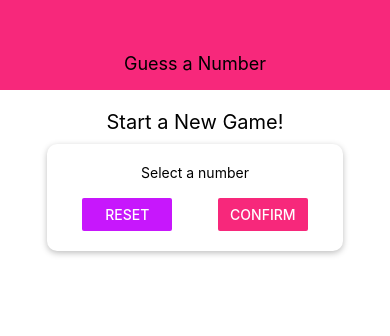
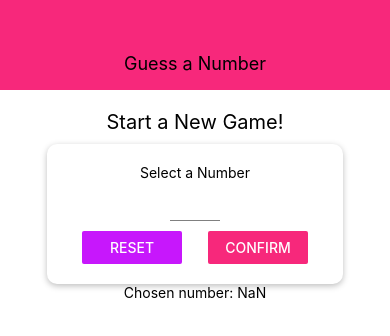
Before and after one commit to abj1305/practise-react-native, a React Native app in the folder guess-a-number/: screen / in a window 390 px wide. Both pictures are taken after a click on the button "CONFIRM". Shown: the top 336 px of the page. Built offline with nearby package versions, Linux system fonts and the light colour scheme.

Commit message:
guess a numbe -> first screen

```diff
--- /dev/null
+++ b/guess-a-number/components/Input.js
@@ -0,0 +1,17 @@
+import React from "react";
+import { TextInput, StyleSheet } from "react-native";
+
+const Input = (props) => {
+  return <TextInput {...props} style={{ ...styles.input, ...props.style }} />; // { ...props} adds all the props while we send while using this as an import and stylesheet will be fixed, that will not be overridden by the once we send
+};
+
+const styles = StyleSheet.create({
+  input: {
+    height: 30,
+    borderBottomColor: "grey",
+    borderBottomWidth: 1,
+    marginVertical: 10,
+  },
+});
+
+export default Input;
--- a/guess-a-number/screens/StartGameScreen.js
+++ b/guess-a-number/screens/StartGameScreen.js
@@ -1,26 +1,85 @@
-import React from "react";
-import { View, StyleSheet, Text, TextInput, Button } from "react-native";
+import React, { useState } from "react";
+import {
+  View,
+  Text,
+  StyleSheet,
+  Button,
+  TouchableWithoutFeedback,
+  Keyboard,
+} from "react-native";
 
 import Card from "../components/Card";
+import Input from "../components/Input";
 import Colors from "../constants/colors";
 
 const StartGameScreen = (props) => {
+  const [enteredValue, setEnteredValue] = useState("");
+  const [confirmed, setConfirmed] = useState(false);
+  const [selectedNumber, setSelectedNumber] = useState();
+
+  const numberInputHandler = (inputText) => {
+    setEnteredValue(inputText.replace(/[^0-9]/g, ""));
+  };
+
+  const resetInputHandler = () => {
+    setEnteredValue("");
+  };
+
+  const confirmInputHandler = () => {
+    const chosenNumber = parseInt(enteredValue);
+    if (chosenNumber === NaN || chosenNumber <= 0 || chosenNumber > 99) {
+      return;
+    }
+    setConfirmed(true);
+    setSelectedNumber(chosenNumber);
+    setEnteredValue("");
+  };
+
+  let confirmedOutput;
+  if (confirmed) {
+    confirmedOutput = <Text>Chosen number: {selectedNumber}</Text>;
+  }
+
   return (
+    <TouchableWithoutFeedback
+      onPress={() => {
+        Keyboard.dismiss();
+      }}
+    >
       <View style={styles.screen}>
         <Text style={styles.title}>Start a New Game!</Text>
         <Card style={styles.inputContainer}>
-        <Text>Select a number</Text>
-        <TextInput />
+          <Text>Select a Number</Text>
+          <Input
+            style={styles.input}
+            blurOnSubmit
+            autoCapitalize="none"
+            autoCorrect={false}
+            keyboardType="number-pad"
+            maxLength={2}
+            onChangeText={numberInputHandler}
+            value={enteredValue}
+          />
           <View style={styles.buttonContainer}>
             <View style={styles.button}>
-            <Button title="Reset" onPress={() => {}} color={Colors.accent} />
+              <Button
+                title="Reset"
+                onPress={resetInputHandler}
+                color={Colors.accent}
+              />
             </View>
             <View style={styles.button}>
-            <Button title="Confirm" onPress={() => {}} color={Colors.primary} />
+              <Button
+                title="Confirm"
+                onPress={confirmInputHandler}
+                color={Colors.primary}
+              />
             </View>
           </View>
         </Card>
+        {confirmedOutput}
       </View>
+    </TouchableWithoutFeedback>
   );
 };
 
@@ -46,7 +105,11 @@
     paddingHorizontal: 15,
   },
   button: {
-    width: "40%",
+    width: 100,
+  },
+  input: {
+    width: 50,
+    textAlign: "center",
   },
 });
 
```
Also changed, not shown: guess-a-number/screens/StartGameScreenMine.js (added), 1 other file (tests, documents, lock files or other folders). Lines whose indentation alone changed are shown as unchanged.
